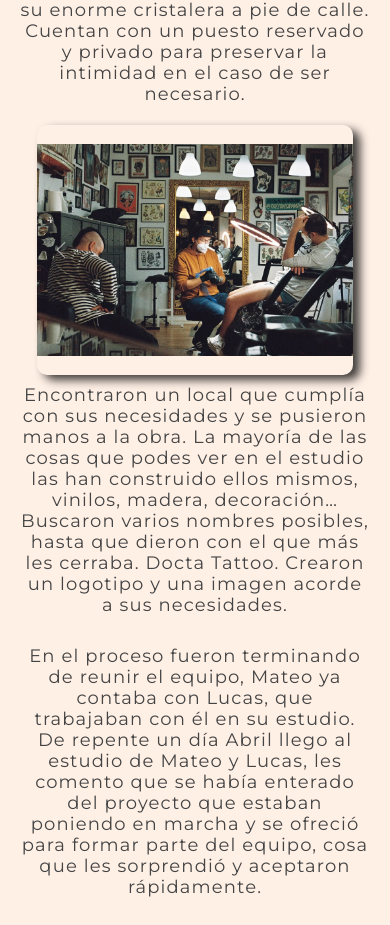
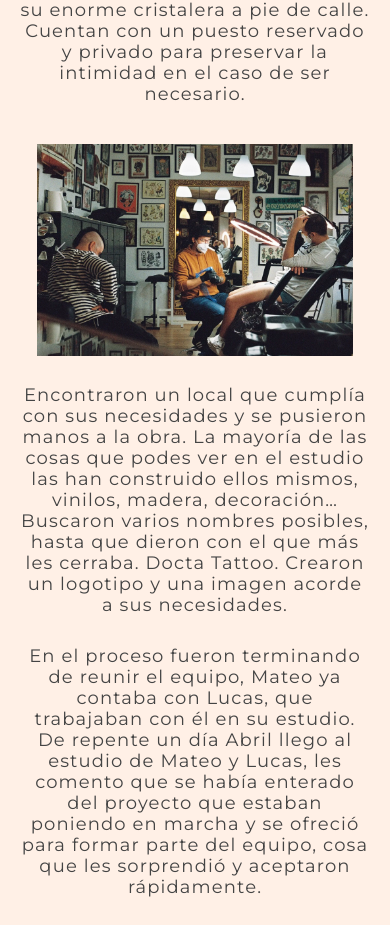
Before and after one commit to Mateomanea/coderhouse-mateo-manea, a website: page pages/estudio.html in a window 390 px wide. Shown: the part 836-1761 px from the top of the page. Drawn offline with nearby package versions, Linux system fonts and the light colour scheme; files whose address does not match are found by name.

Commit message:
Actualice folder css

```diff
--- a/css/main.css
+++ b/css/main.css
@@ -1137,6 +1137,7 @@ width: 1200px; */
   .estudio .estudio__carousel {
     width: 90%;
     height: 25rem;
+    box-shadow: 0 0 0 0 rgba(27, 27, 27, 0);
   }
 }
 @media screen and (max-width: 450px) {
```
Also changed, not shown: 1 other file.
